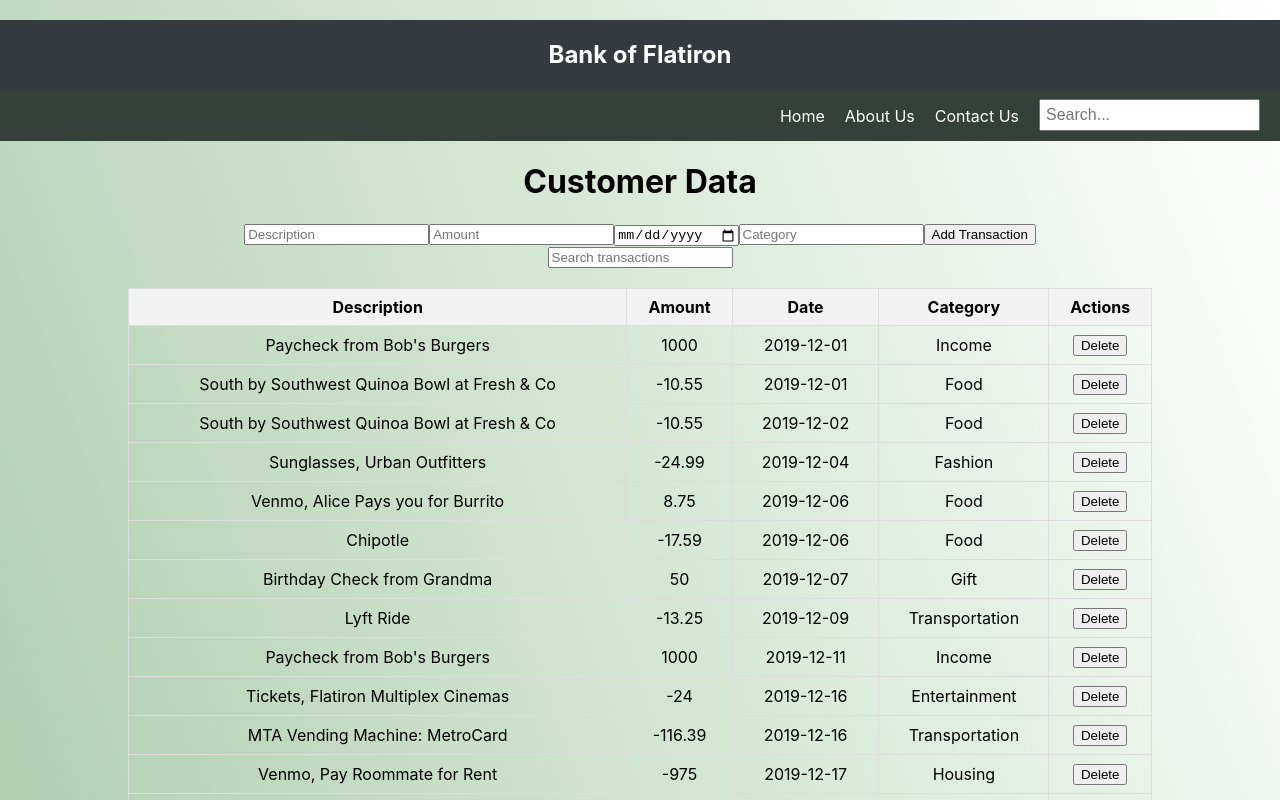
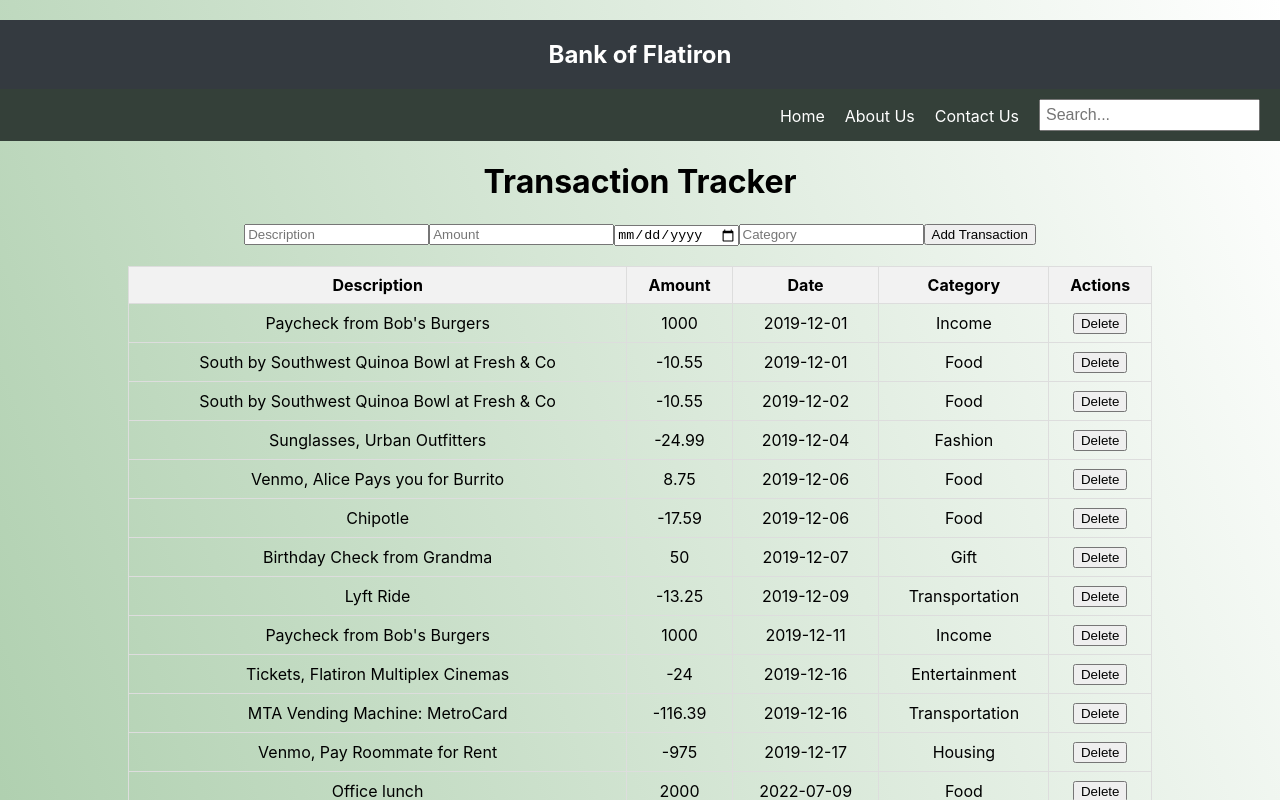
Before and after one commit to Kenedy4/bankofflatironapp, a React (Create React App) app: page / in a window 1280 px wide. Shown: the top 800 px of the page. Built offline with nearby package versions, Linux system fonts and the light colour scheme; data requests are answered from the project's data file.

Commit message:
Updated user transaction table

```diff
--- a/src/App.css
+++ b/src/App.css
@@ -7,11 +7,11 @@
   pointer-events: none;
 }
 
-@media (prefers-reduced-motion: no-preference) {
+/* @media (prefers-reduced-motion: no-preference) {
   .App-logo {
     animation: App-logo-spin infinite 20s linear;
   }
-}
+} */
 
 .App-header {
   background-color: #282c34;
--- a/src/App.js
+++ b/src/App.js
@@ -1,52 +1,16 @@
-import React, { useState, useEffect } from "react";
-import axios from "axios";
+import React from "react";
 import "./App.css";
 import Header from "./components/Header";
 import NavBar from "./components/NavBar";
-import TransactionTable from "./components/TransactionTable";
 import AddTransactionForm from "./components/AddTransactionForm";
 import Footer from "./components/Footer";
 
 function App() {
-  const [transactions, setTransactions] = useState([]);
-
-  useEffect(() => {
-    axios
-      .get("http://localhost:3000/transactions")
-      .then((response) => setTransactions(response.data))
-      .catch((error) => console.error(error));
-  }, []);
-
-  const addTransaction = (transaction) => {
-    axios
-      .post("http://localhost:3000/transactions", transaction)
-      .then((response) => {
-        setTransactions([...transactions, response.data]);
-        alert("Transaction successfully added");
-      })
-      .catch((error) => console.error(error));
-  };
-
-  const deleteTransaction = (id) => {
-    axios
-      .delete(`http://localhost:3000/transactions/${id}`)
-      .then(() => {
-        setTransactions(
-          transactions.filter((transaction) => transaction.id !== id)
-        );
-      })
-      .catch((error) => console.error(error));
-  };
-
   return (
     <div className="App">
       <Header />
       <NavBar />
-      <AddTransactionForm addTransaction={addTransaction} />
-      <TransactionTable
-        transactions={transactions}
-        onDelete={deleteTransaction}
-      />
+      <AddTransactionForm />
       <Footer />
     </div>
   );
--- a/src/components/AddTransactionForm.js
+++ b/src/components/AddTransactionForm.js
@@ -1,12 +1,21 @@
-import React, { useState } from "react";
+import React, { useState, useEffect } from "react";
+import TransactionTable from "./TransactionTable";
 
-function AddTransactionForm({ addTransaction }) {
+function AddTransactionForm() {
+  const [transactions, setTransactions] = useState([]);
   const [form, setForm] = useState({
     description: "",
     amount: "",
     date: "",
     category: "",
   });
+
+  useEffect(() => {
+    fetch("http://localhost:3000/transactions")
+      .then((response) => response.json())
+      .then((data) => setTransactions(data))
+      .catch((error) => console.error(error));
+  }, []);
 
   const handleChange = (e) => {
     setForm({ ...form, [e.target.name]: e.target.value });
@@ -19,14 +28,38 @@ function AddTransactionForm({ addTransaction }) {
       return;
     }
     const newTransaction = { ...form, id: Date.now() };
-    addTransaction(newTransaction);
-    setForm({ description: "", amount: "", date: "", category: "" });
-    alert("Transaction successfully added");
+
+    fetch("http://localhost:3000/transactions", {
+      method: "POST",
+      headers: {
+        "Content-Type": "application/json",
+      },
+      body: JSON.stringify(newTransaction),
+    })
+      .then((response) => response.json())
+      .then((data) => {
+        setTransactions([...transactions, data]);
+        setForm({ description: "", amount: "", date: "", category: "" });
+        alert("Transaction successfully added");
+      })
+      .catch((error) => console.error(error));
+  };
+
+  const deleteTransaction = (id) => {
+    fetch(`http://localhost:3000/transactions/${id}`, {
+      method: "DELETE",
+    })
+      .then(() => {
+        setTransactions(
+          transactions.filter((transaction) => transaction.id !== id)
+        );
+      })
+      .catch((error) => console.error(error));
   };
 
   return (
     <div>
-      <h1>Customer Data</h1>
+      <h1>Transaction Tracker</h1>
       <form onSubmit={handleSubmit}>
         <input
           type="text"
@@ -61,6 +94,10 @@ function AddTransactionForm({ addTransaction }) {
         />
         <button type="submit">Add Transaction</button>
       </form>
+      <TransactionTable
+        transactions={transactions}
+        onDelete={deleteTransaction}
+      />
     </div>
   );
 }
--- a/src/components/TransactionTable.js
+++ b/src/components/TransactionTable.js
@@ -1,24 +1,8 @@
-import React, { useState } from "react";
+import React from "react";
 
 function TransactionTable({ transactions, onDelete }) {
-  const [searchTerm, setSearchTerm] = useState("");
-
-  const filteredTransactions = transactions.filter((transaction) =>
-    transaction.description.toLowerCase().includes(searchTerm.toLowerCase())
-  );
-
-  const handleSearchChange = (e) => {
-    setSearchTerm(e.target.value);
-  };
-
   return (
     <div className="CustomerData">
-      <input
-        type="text"
-        value={searchTerm}
-        onChange={handleSearchChange}
-        placeholder="Search transactions"
-      />
       <table>
         <thead>
           <tr>
@@ -30,7 +14,7 @@ function TransactionTable({ transactions, onDelete }) {
           </tr>
         </thead>
         <tbody>
-          {filteredTransactions.map((transaction) => (
+          {transactions.map((transaction) => (
             <tr key={transaction.id}>
               <td>{transaction.description}</td>
               <td>{transaction.amount}</td>
```
